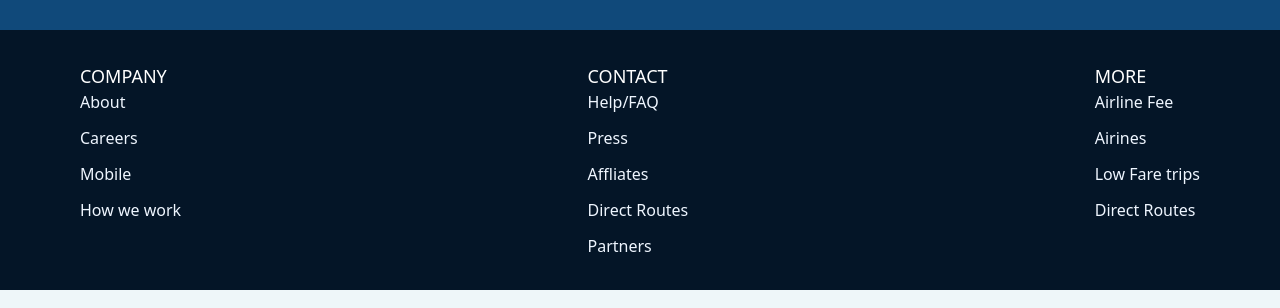
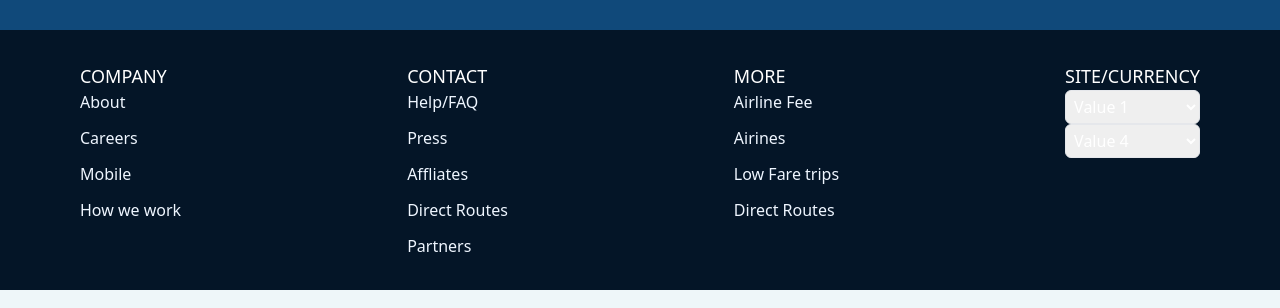
Before and after one commit to Sam516-Dev/my-project, a React (Create React App) app: page / in a window 1280 px wide. Shown: the part 1758-2066 px from the top of the page. Built offline with nearby package versions, Linux system fonts and the light colour scheme.

Commit message:
updates
Signed-off-by: Sam516-Dev <samuelnjoroge3455@gmail.com>

```diff
--- a/src/components/Footer.js
+++ b/src/components/Footer.js
@@ -59,6 +59,35 @@ function Footer() {
               </li>
             </ul>
           </div>
+          <div>
+            <div class="flex flex-col justify-items-start justify-center">
+              <h4 className=" text-lg">SITE/CURRENCY </h4>
+              <select id="option1" class="p-1 border rounded-md">
+                <option value="value1" class="mx-4">
+                  Value 1
+                </option>
+                <option value="value2" class="mx-4">
+                  Value 2
+                </option>
+                <option value="value3" class="mx-4">
+                  Value 3
+                </option>
+              </select>
+
+
+              <select id="option2" class="p-1 border rounded-md">
+                <option value="value4" class="mx-4">
+                  Value 4
+                </option>
+                <option value="value5" class="mx-4">
+                  Value 5
+                </option>
+                <option value="value6" class="mx-4">
+                  Value 6
+                </option>
+              </select>
+            </div>
+          </div>
         </div>
       </div>
     </div>
```
